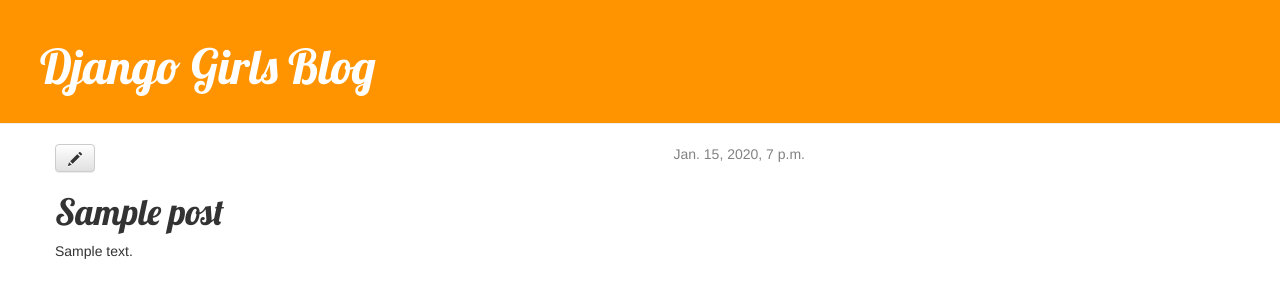
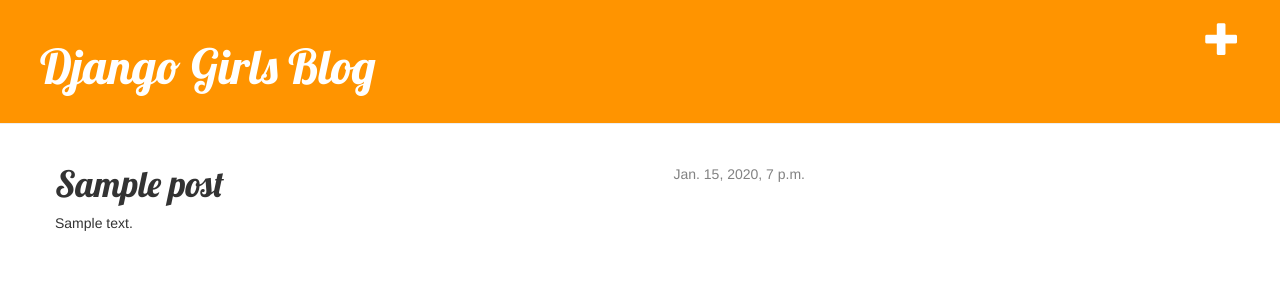
Before and after one commit to mcarom/my-first-blog, a Django app: page /post/1/ in a window 1280 px wide. Shown: the top 300 px of the page. Run offline with Django 3.2, Linux system fonts and the light colour scheme; tables that the repository leaves empty hold one stand-in row (values such as "Sample post"); some libraries are stand-ins or nearby versions.

Commit message:
Added views to create/edit blog post inside the site.

```diff
--- a/blog/templates/blog/base.html
+++ b/blog/templates/blog/base.html
@@ -4,21 +4,19 @@
         <title>Django Girls blog</title>
         <link rel="stylesheet" href="//maxcdn.bootstrapcdn.com/bootstrap/3.2.0/css/bootstrap.min.css">
         <link rel="stylesheet" href="//maxcdn.bootstrapcdn.com/bootstrap/3.2.0/css/bootstrap-theme.min.css">
+        <link href='//fonts.googleapis.com/css?family=Lobster&subset=latin,latin-ext' rel='stylesheet' type='text/css'>
         <link rel="stylesheet" href="{% static 'css/blog.css' %}">
-        <link href="https://fonts.googleapis.com/css?family=Lobster&subset=latin,latin-ext" rel="stylesheet" type="text/css">
     </head>
     <body>
         <div class="page-header">
+            <a href="{% url 'post_new' %}" class="top-menu"><span class="glyphicon glyphicon-plus"></span></a>
             <h1><a href="/">Django Girls Blog</a></h1>
-            {% if user.is_authenticated %}
-            <a href="{% url 'post_new' %}" class="top-menu"><span class="glyphicon glyphicon-plus"></span></a>
-            {% endif %}
         </div>
         <div class="content container">
             <div class="row">
                 <div class="col-md-8">
-                {% block content %}
-                {% endblock %}
+                    {% block content %}
+                    {% endblock %}
                 </div>
             </div>
         </div>
--- a/blog/templates/blog/post_detail.html
+++ b/blog/templates/blog/post_detail.html
@@ -7,7 +7,9 @@
                 {{ post.published_date }}
             </div>
         {% endif %}
-        <a class="btn btn-default" href="{% url 'post_edit' pk=post.pk %}"><span class="glyphicon glyphicon-pencil"></span></a>
+        {% if user.is_authenticated %}
+         <a class="btn btn-default" href="{% url 'post_edit' pk=post.pk %}"><span class="glyphicon glyphicon-pencil"></span></a>
+        {% endif %}
         <h1>{{ post.title }}</h1>
         <p>{{ post.text|linebreaksbr }}</p>
     </div>
--- a/blog/views.py
+++ b/blog/views.py
@@ -21,7 +21,7 @@ def post_new(request):
             post.author = request.user
             post.published_date = timezone.now()
             post.save()
-            return redirect('blog.views.post_detail', pk=post.pk)
+            return redirect('post_detail', pk=post.pk)
     else:
         form = PostForm()
     return render(request, 'blog/post_edit.html', {'form': form})
@@ -35,7 +35,7 @@ def post_edit(request, pk):
             post.author = request.user
             post.published_date = timezone.now()
             post.save()
-            return redirect('blog.views.post_detail', pk=post.pk)
+            return redirect('post_detail', pk=post.pk)
     else:
         form = PostForm(instance=post)
     return render(request, 'blog/post_edit.html', {'form': form})
```
